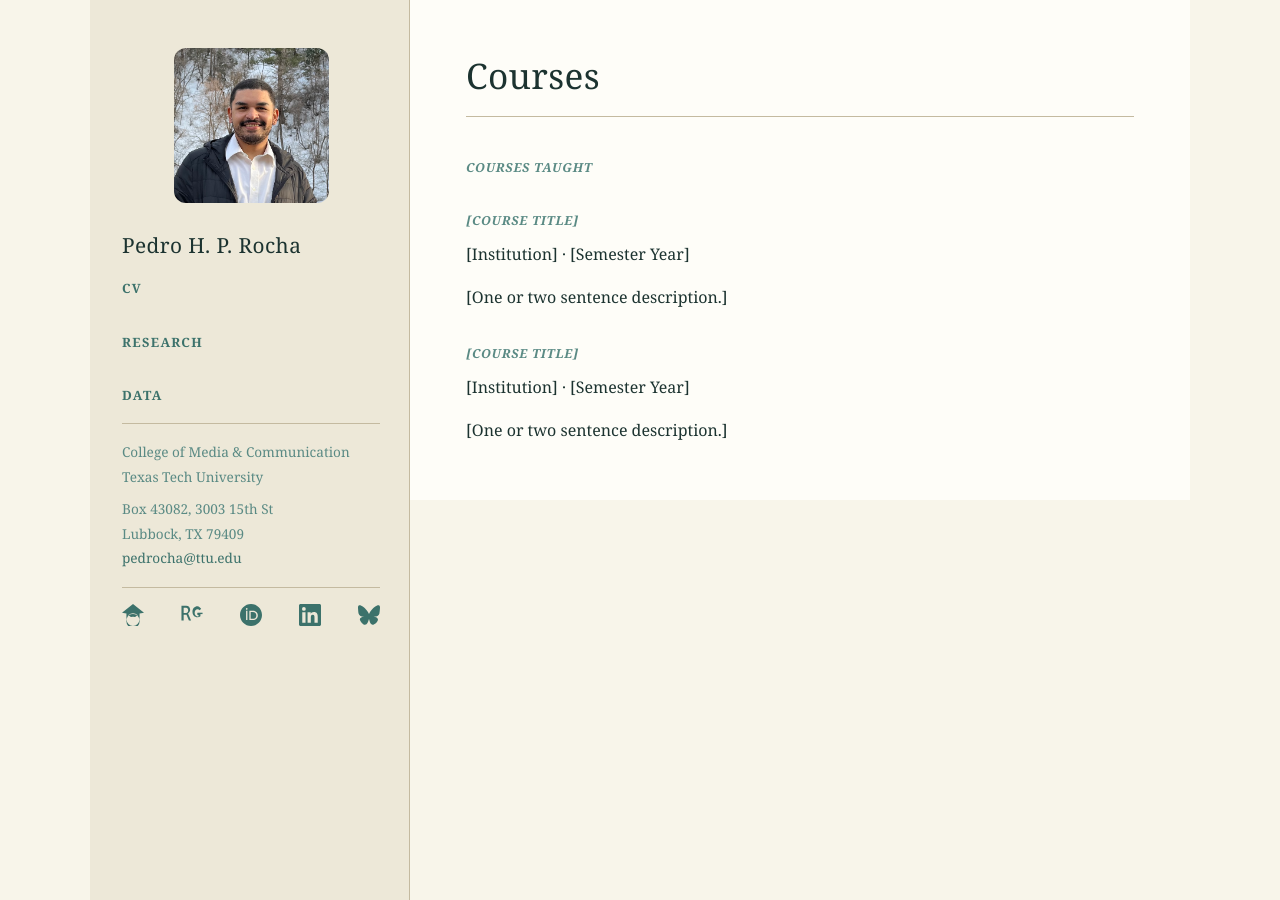
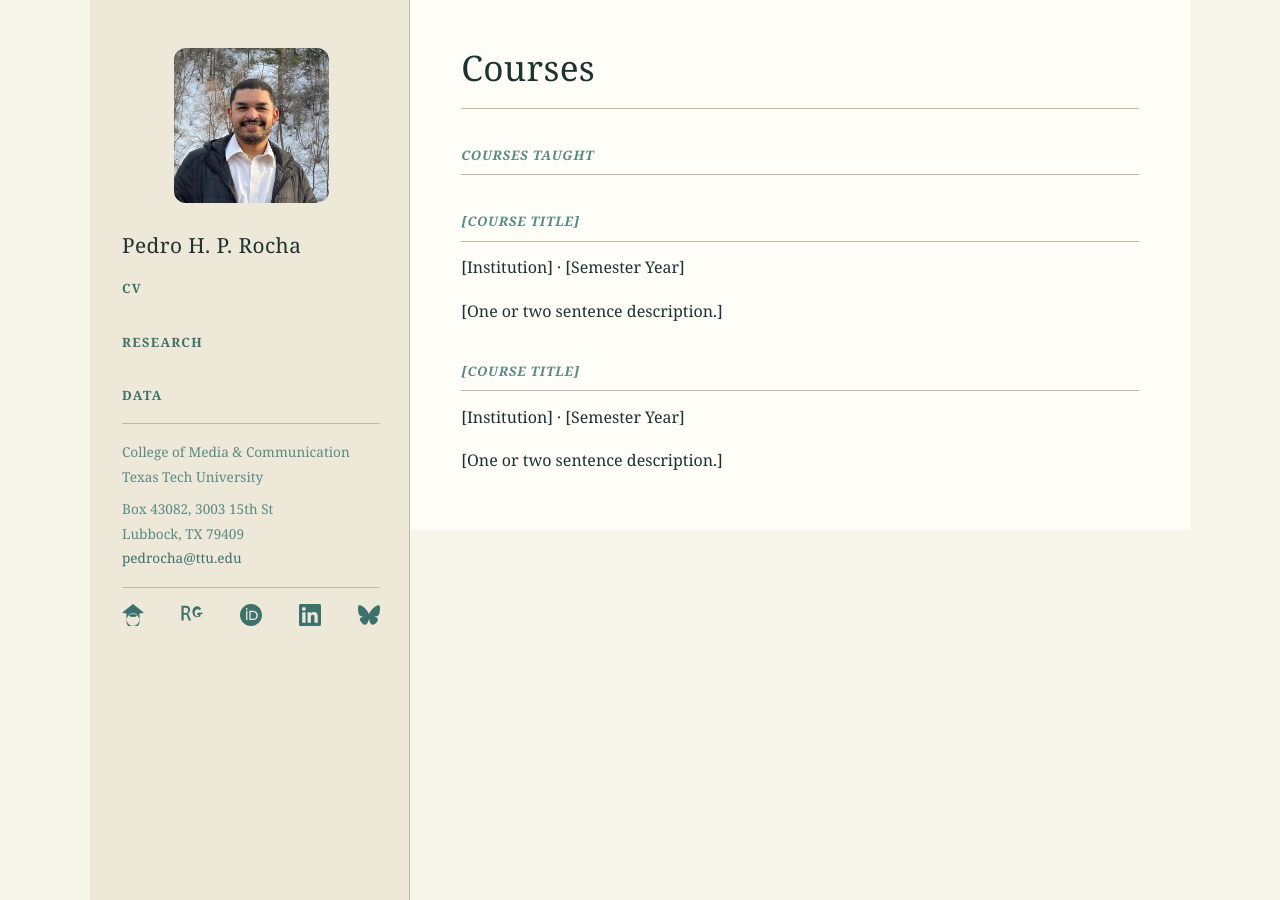
Before and after one commit to pedrohprocha/pedrohprocha.github.io, a Jekyll site: the page built from pages/courses.md, in a window 1280 px wide and 900 px high. Built offline with Jekyll 4.4.1, drawn with Linux system fonts in a browser that asks for light colours; some web fonts are replaced.

Commit message:
Refine section headings and main content padding
- h2/h3 in main-content: border-bottom underline, padding-bottom 0.5rem,
  font-size 0.78→0.82rem, unified margin 2.2rem 0 0.8rem
- main-content padding tightened: 3.5rem 3.5rem → 3rem 3.2rem

Co-Authored-By: Claude Sonnet 4.6 <noreply@anthropic.com>

```diff
--- a/assets/css/main.css
+++ b/assets/css/main.css
@@ -417,7 +417,7 @@ h3 {
 
 .main-content {
     flex: 1;
-    padding: 3.5rem 3.5rem 2.5rem;
+    padding: 3rem 3.2rem 2.5rem;
     min-width: 0;
     background: var(--paper);
 }
@@ -442,23 +442,27 @@ h3 {
 }
 .main-content h2 {
     font-family: var(--font-heading);
-    font-size: 0.78rem;
+    font-size: 0.82rem;
     font-weight: 600;
     font-style: italic;
     letter-spacing: 0.06em;
     text-transform: uppercase;
     color: var(--muted);
-    margin: 2.5rem 0 0.8rem;
+    margin: 2.2rem 0 0.8rem;
+    padding-bottom: 0.5rem;
+    border-bottom: 1px solid var(--border);
 }
 .main-content h3 {
     font-family: var(--font-heading);
-    font-size: 0.78rem;
+    font-size: 0.82rem;
     font-weight: 600;
     font-style: italic;
     letter-spacing: 0.06em;
     text-transform: uppercase;
     color: var(--muted);
-    margin: 2rem 0 0.6rem;
+    margin: 2.2rem 0 0.8rem;
+    padding-bottom: 0.5rem;
+    border-bottom: 1px solid var(--border);
 }
 
 /* ── Blockquote ──────────────────────────────────────────── */
```
